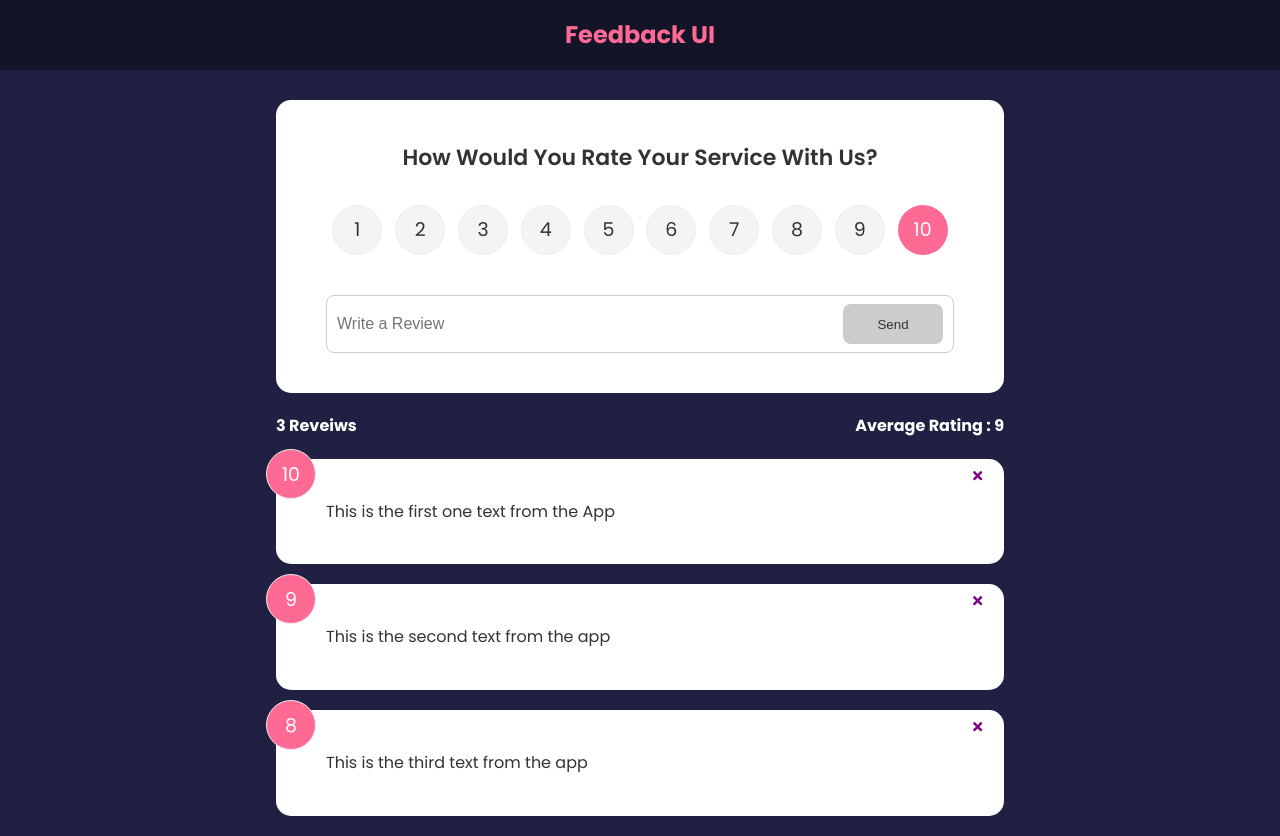
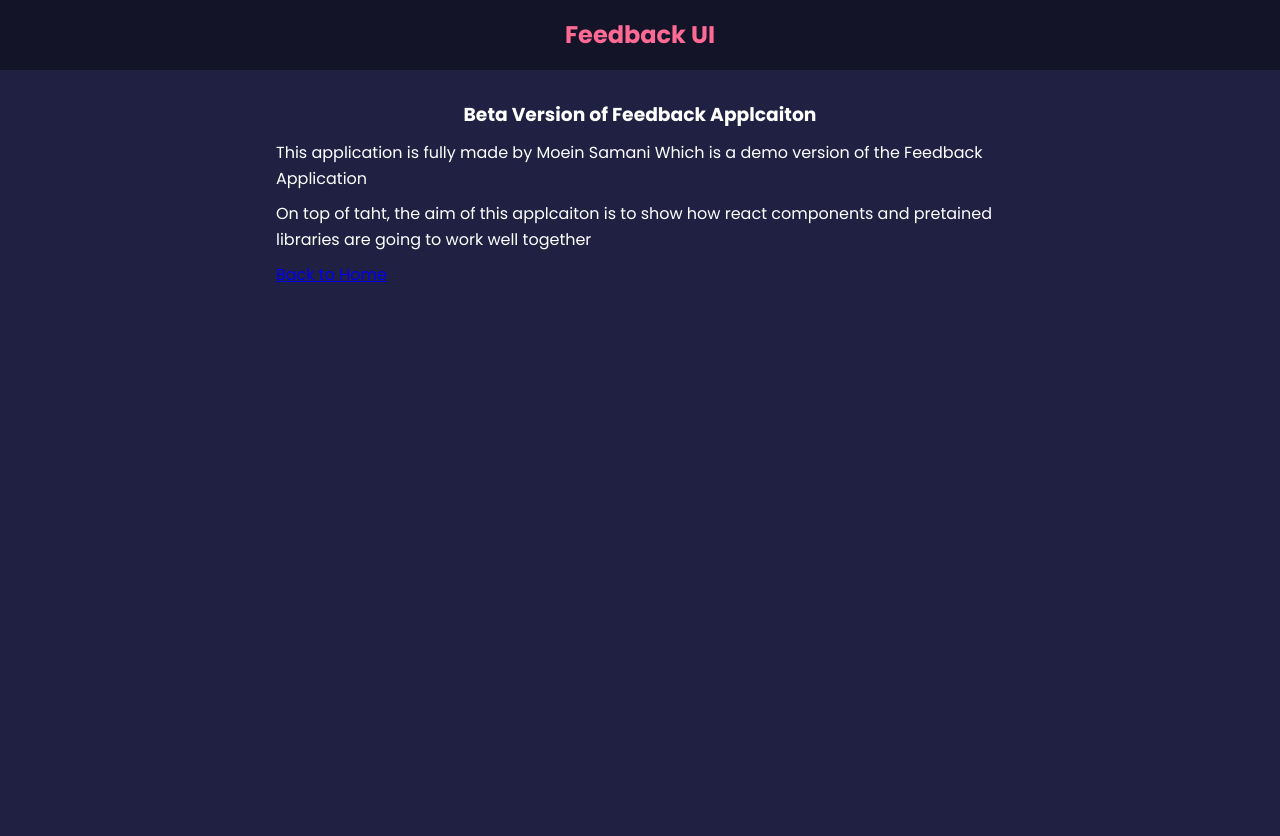
Before and after one commit to MoeinDeveloper92/updateFeedbackApp, a React (Create React App) app: page /about in a window 1280 px wide. After the commit the page ends 800 px from the top, so only its background shows below. Built offline with nearby package versions, Linux system fonts and the light colour scheme.

Commit message:
Adding about link and Router to the applciation

```diff
--- a/package.json
+++ b/package.json
@@ -10,6 +10,7 @@
     "react": "^18.2.0",
     "react-dom": "^18.2.0",
     "react-icons": "^4.8.0",
+    "react-router-dom": "^6.10.0",
     "react-scripts": "5.0.1",
     "uuid": "^9.0.0",
     "web-vitals": "^2.1.4"
--- a/src/App.js
+++ b/src/App.js
@@ -1,10 +1,12 @@
 import React, { useState } from 'react'
+import { Routes, Route, Link } from 'react-router-dom'
 import Header from './components/Header'
 import FeedbackList from './components/FeedbackList'
 import dataFeedback from './data/dataFeedback'
 import FeedbackStats from './components/FeedbackStats'
 import FeedbackForm from './components/FeedbackForm'
 import { v4 as uuidv4 } from 'uuid'
+import About from './pages/About'
 
 function App() {
   const [feedback, setFeedback] = useState(dataFeedback)
@@ -29,6 +31,8 @@ function App() {
     <>
       <Header />
       <div className='container'>
+        <Routes>
+          <Route path='/' element={<>
             <FeedbackForm
               handleAdd={addFeedback}
             />
@@ -37,7 +41,13 @@ function App() {
               feedback={feedback}
               handleDelete={deleteFeedback}
             />
+            <Link to={"/about"}>About Application</Link>
+          </>} />
+          <Route path='/about' element={<About />} />
+        </Routes>
       </div>
+
+
 
     </>
 
--- a/src/index.css
+++ b/src/index.css
@@ -43,6 +43,11 @@ header {
   padding: 40px 50px;
   margin: 20px 0;
   position: relative;
+}
+
+.about h3 {
+  text-align: center;
+  margin-top: 10px;
 }
 
 /* any card that has the class of reverse */
--- a/src/index.js
+++ b/src/index.js
@@ -2,10 +2,13 @@ import React from 'react';
 import ReactDOM from 'react-dom/client';
 import './index.css';
 import App from './App';
+import { BrowserRouter } from 'react-router-dom';
 
 const root = ReactDOM.createRoot(document.getElementById('root'));
 root.render(
   <React.StrictMode>
-    <App />
+    <BrowserRouter>
+      <App />
+    </BrowserRouter>
   </React.StrictMode>
 );
--- /dev/null
+++ b/src/pages/About.jsx
@@ -0,0 +1,19 @@
+import React from 'react'
+import { Link } from 'react-router-dom'
+
+function About() {
+    return (
+        <div className='about'>
+            <h3>Beta Version of Feedback Applcaiton</h3>
+            <p>
+                This application is fully made by Moein Samani Which is a demo version of the Feedback Application
+            </p>
+            <p>
+                On top of taht, the aim of this applcaiton is to show how react components and pretained libraries are going to work well together
+            </p>
+            <Link to={"/"}>Back to Home</Link>
+        </div>
+    )
+}
+
+export default About
```
Also changed, not shown: 1 other file (tests, documents, lock files or other folders). Lines whose indentation alone changed are shown as unchanged.
